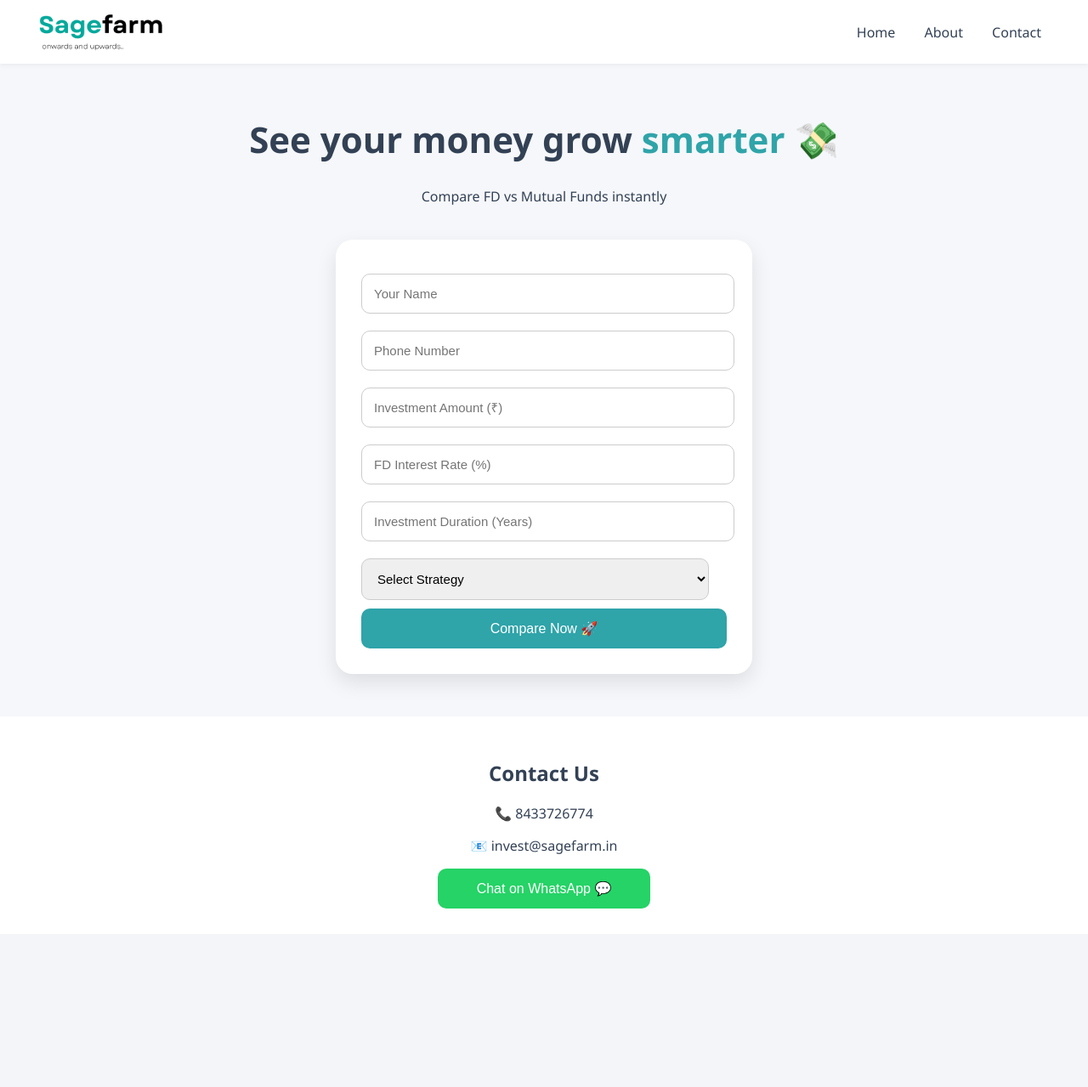
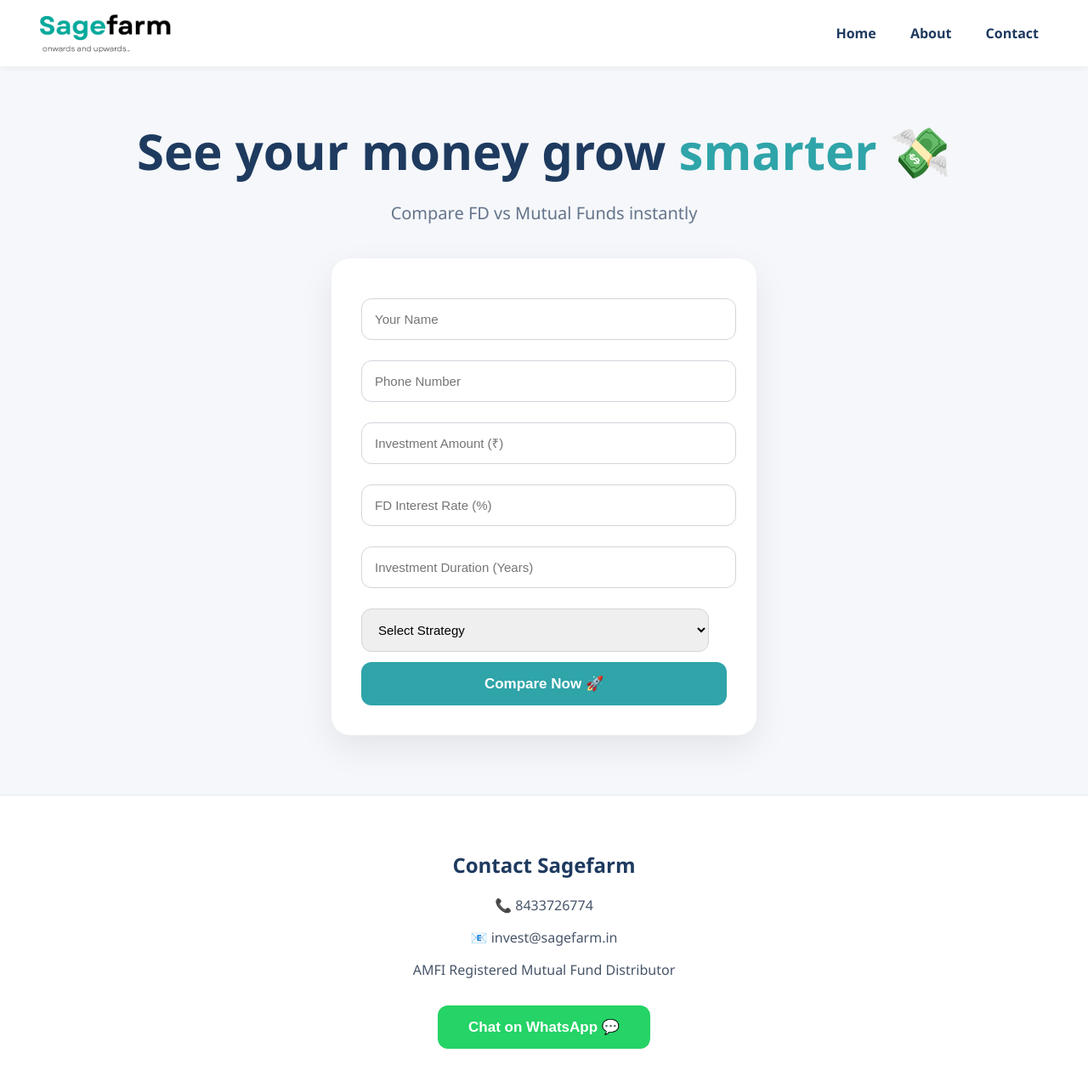
Before and after one commit to sainigammuriki/fd-mf-app, a Flask app: page / in a window 1280 px wide. Shown: the whole page at 85% size. Before the commit the page ends 1069 px from the top, so only its background shows below. Run offline with Flask 3, Linux system fonts and the light colour scheme.

Commit message:
updated index
Updated styles for header, hero, card, and footer sections. Modified navigation links and improved button styles.

```diff
--- a/templates/index.html
+++ b/templates/index.html
@@ -14,25 +14,34 @@ body{
     color:#334155;
 }
 
+/* HEADER */
+
 .header{
     background:white;
     padding:15px 40px;
     display:flex;
     justify-content:space-between;
     align-items:center;
-    box-shadow:0 2px 5px rgba(0,0,0,0.05);
+    box-shadow:0 2px 10px rgba(0,0,0,0.05);
 }
 
 .logo{
-    height:45px;
+    height:48px;
 }
 
 .nav a{
-    margin:0 15px;
+    margin:0 18px;
     text-decoration:none;
-    color:#334155;
-    font-weight:500;
+    color:#1E3A5F;
+    font-weight:600;
+    transition:0.3s;
 }
+
+.nav a:hover{
+    color:#2FA4A9;
+}
+
+/* HERO */
 
 .hero{
     text-align:center;
@@ -40,51 +49,82 @@ body{
 }
 
 .hero h1{
-    font-size:42px;
+    font-size:58px;
+    margin-bottom:10px;
+    color:#1E3A5F;
 }
 
 .highlight{
     color:#2FA4A9;
 }
 
+.hero p{
+    font-size:20px;
+    color:#64748b;
+}
+
+/* FORM CARD */
+
 .card{
     background:white;
     width:430px;
     margin:40px auto;
-    padding:30px;
-    border-radius:20px;
-    box-shadow:0 10px 25px rgba(0,0,0,0.1);
+    padding:35px;
+    border-radius:22px;
+    box-shadow:0 15px 40px rgba(0,0,0,0.08);
 }
 
 input, select{
     width:95%;
-    padding:14px;
-    margin:10px 0;
-    border-radius:10px;
-    border:1px solid #ccc;
+    padding:15px;
+    margin:12px 0;
+    border-radius:12px;
+    border:1px solid #d1d5db;
     font-size:15px;
+    outline:none;
 }
+
+input:focus,
+select:focus{
+    border:1px solid #2FA4A9;
+}
+
+/* BUTTON */
 
 button{
     background:#2FA4A9;
     color:white;
-    padding:14px;
+    padding:15px;
     border:none;
-    border-radius:10px;
+    border-radius:12px;
     width:100%;
-    font-size:16px;
+    font-size:17px;
+    font-weight:600;
     cursor:pointer;
+    transition:0.3s;
 }
 
 button:hover{
     background:#248b8f;
+    transform:translateY(-2px);
 }
+
+/* FOOTER */
 
 .footer{
     background:white;
-    margin-top:50px;
+    margin-top:70px;
     text-align:center;
-    padding:30px;
+    padding:45px;
+    border-top:1px solid #e2e8f0;
+}
+
+.footer h2{
+    color:#1E3A5F;
+}
+
+.footer p{
+    color:#475569;
 }
 
 </style>
@@ -93,17 +133,31 @@ button:hover{
 
 <body>
 
+<!-- HEADER -->
+
 <div class="header">
 
 <img src="/static/logo.png" class="logo">
 
 <div class="nav">
-<a href="#">Home</a>
-<a href="#">About</a>
-<a href="#contact">Contact</a>
+
+<a href="https://sagefarm.in" target="_blank">
+Home
+</a>
+
+<a href="https://sagefarm.in/about/" target="_blank">
+About
+</a>
+
+<a href="#contact">
+Contact
+</a>
+
 </div>
 
 </div>
+
+<!-- HERO -->
 
 <div class="hero">
 
@@ -117,6 +171,8 @@ Compare FD vs Mutual Funds instantly
 </p>
 
 </div>
+
+<!-- FORM -->
 
 <div class="card">
 
@@ -148,10 +204,6 @@ Moderate (12%)
 Aggressive (14%)
 </option>
 
-<option value="sage">
-Sagefarm (20%)
-</option>
-
 </select>
 
 <button type="submit">
@@ -162,17 +214,21 @@ Compare Now 🚀
 
 </div>
 
+<!-- CONTACT -->
+
 <div id="contact" class="footer">
 
-<h2>Contact Us</h2>
+<h2>Contact Sagefarm</h2>
 
 <p>📞 8433726774</p>
 
 <p>📧 invest@sagefarm.in</p>
 
+<p>AMFI Registered Mutual Fund Distributor</p>
+
 <a href="https://wa.me/918433726774">
 
-<button style="background:#25D366;width:250px;">
+<button style="background:#25D366;width:250px;margin-top:15px;">
 Chat on WhatsApp 💬
 </button>
 
```
